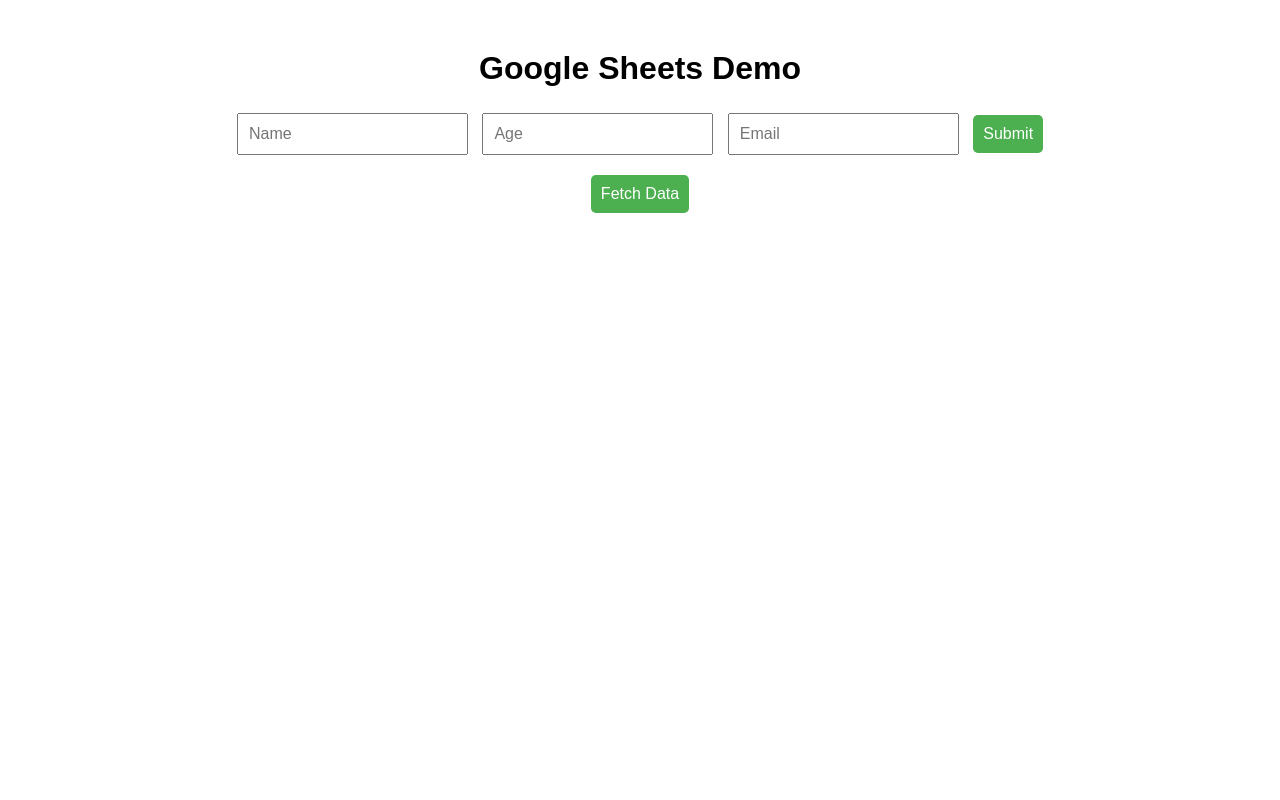
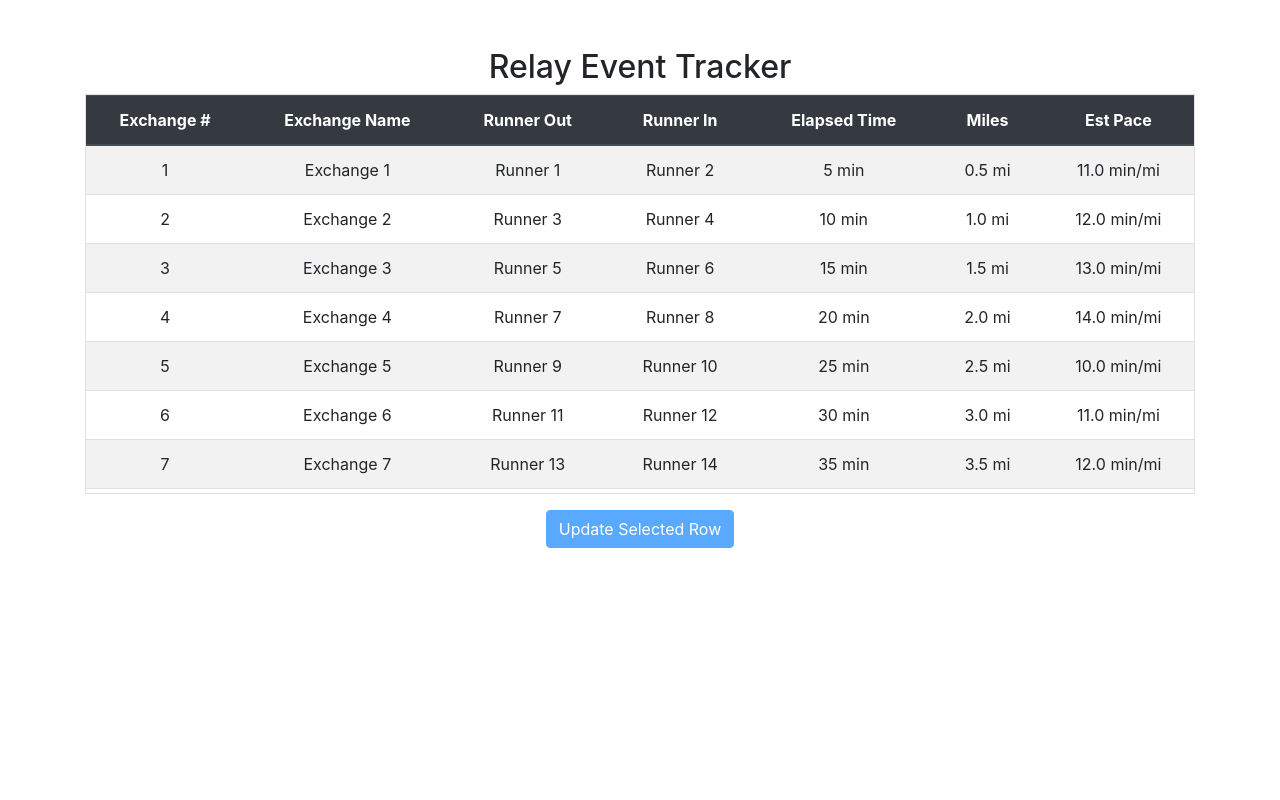
Before and after one commit to mhornmclane/timer_testing, a plain HTML site: page docs/index.html in a window 1280 px wide. Drawn offline with nearby package versions, Linux system fonts and the light colour scheme.

Commit message:
Table Demo

```diff
--- a/docs/index.html
+++ b/docs/index.html
@@ -3,20 +3,90 @@
 <head>
     <meta charset="UTF-8">
     <meta name="viewport" content="width=device-width, initial-scale=1.0">
-    <title>Google Sheets Interaction</title>
-    <link rel="stylesheet" href="style.css">
+    <title>Bootstrap Table Demo</title>
+    <!-- Bootstrap CSS -->
+    <link href="https://cdn.jsdelivr.net/npm/bootstrap@4.6.2/dist/css/bootstrap.min.css" rel="stylesheet">
+    <style>
+        .table-container {
+            max-height: 400px; /* Adjust to show 10 rows */
+            overflow-y: auto;
+        }
+        .selected-row {
+            background-color: #f2f2f2;
+        }
+    </style>
 </head>
 <body>
-    <h1>Google Sheets Demo</h1>
-    <form id="dataForm">
-        <input type="text" id="name" placeholder="Name" required>
-        <input type="number" id="age" placeholder="Age" required>
-        <input type="email" id="email" placeholder="Email" required>
-        <button type="submit">Submit</button>
-    </form>
-    <button id="fetchButton">Fetch Data</button>
-    <div id="output"></div>
+    <div class="container mt-5">
+        <h2 class="text-center">Relay Event Tracker</h2>
+        <div class="table-container border">
+            <table class="table table-striped table-hover text-center">
+                <thead class="thead-dark">
+                    <tr>
+                        <th>Exchange #</th>
+                        <th>Exchange Name</th>
+                        <th>Runner Out</th>
+                        <th>Runner In</th>
+                        <th>Elapsed Time</th>
+                        <th>Miles</th>
+                        <th>Est Pace</th>
+                    </tr>
+                </thead>
+                <tbody id="table-body">
+                    <!-- Rows will be dynamically generated -->
+                </tbody>
+            </table>
+        </div>
+        <div class="mt-3 text-center">
+            <button id="update-btn" class="btn btn-primary" disabled>Update Selected Row</button>
+        </div>
+    </div>
 
-    <script src="script.js"></script>
+    <!-- Bootstrap JS and dependencies -->
+    <script src="https://code.jquery.com/jquery-3.6.0.min.js"></script>
+    <script src="https://cdn.jsdelivr.net/npm/@popperjs/core@2.11.6/dist/umd/popper.min.js"></script>
+    <script src="https://cdn.jsdelivr.net/npm/bootstrap@4.6.2/dist/js/bootstrap.min.js"></script>
+    <script>
+        const tableBody = document.getElementById('table-body');
+        const updateBtn = document.getElementById('update-btn');
+        let selectedRow = null;
+
+        // Generate 70 rows dynamically
+        for (let i = 1; i <= 70; i++) {
+            const row = document.createElement('tr');
+            row.innerHTML = `
+                <td>${i}</td>
+                <td>Exchange ${i}</td>
+                <td>Runner ${i * 2 - 1}</td>
+                <td>Runner ${i * 2}</td>
+                <td>${(i * 5) % 60} min</td>
+                <td>${(i * 0.5).toFixed(1)} mi</td>
+                <td>${(10 + (i % 5)).toFixed(1)} min/mi</td>
+            `;
+
+            // Add click event to select a row
+            row.addEventListener('click', () => {
+                // Deselect previous row
+                if (selectedRow) {
+                    selectedRow.classList.remove('selected-row');
+                }
+                // Select the clicked row
+                row.classList.add('selected-row');
+                selectedRow = row;
+                updateBtn.disabled = false; // Enable the update button
+            });
+
+            tableBody.appendChild(row);
+        }
+
+        // Handle Update Button Click
+        updateBtn.addEventListener('click', () => {
+            if (selectedRow) {
+                const exchangeNumber = selectedRow.cells[0].innerText;
+                alert(`Update information for Exchange #${exchangeNumber}`);
+                // Add your update logic here
+            }
+        });
+    </script>
 </body>
 </html>
```
